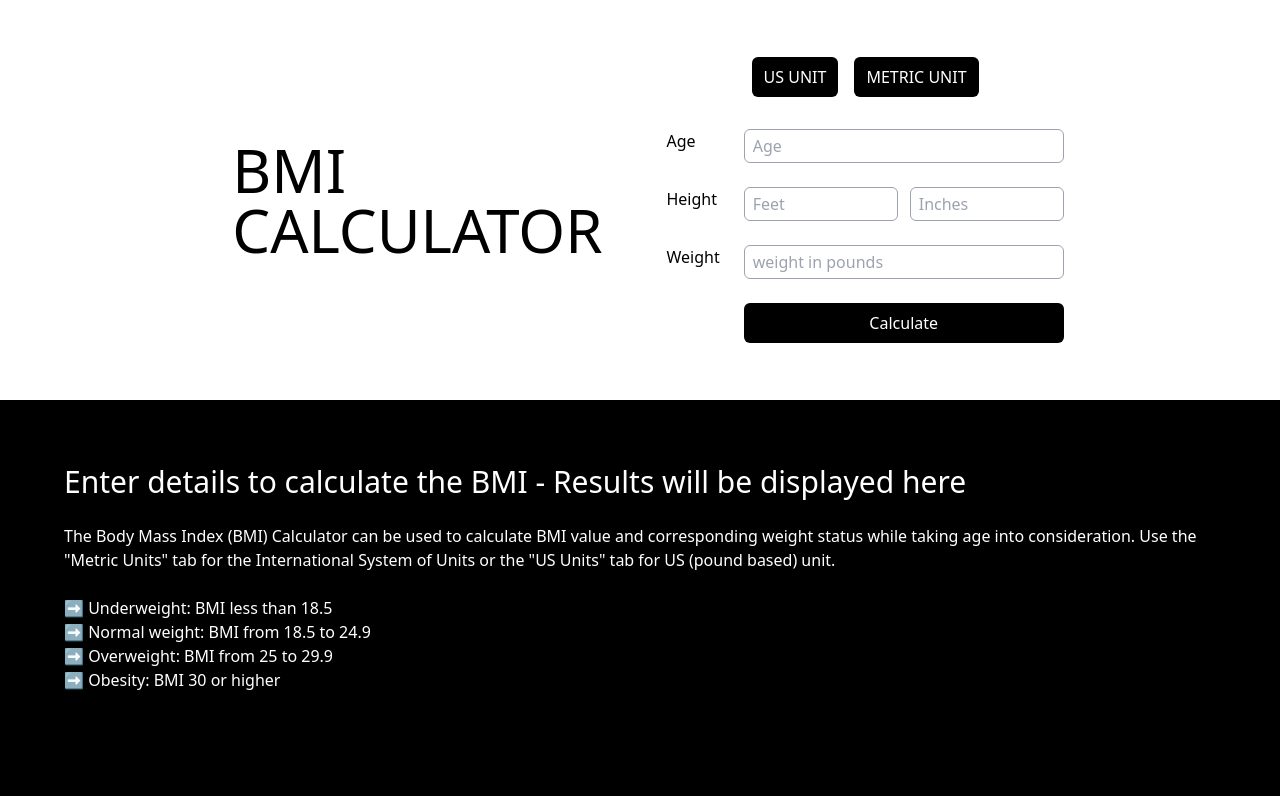
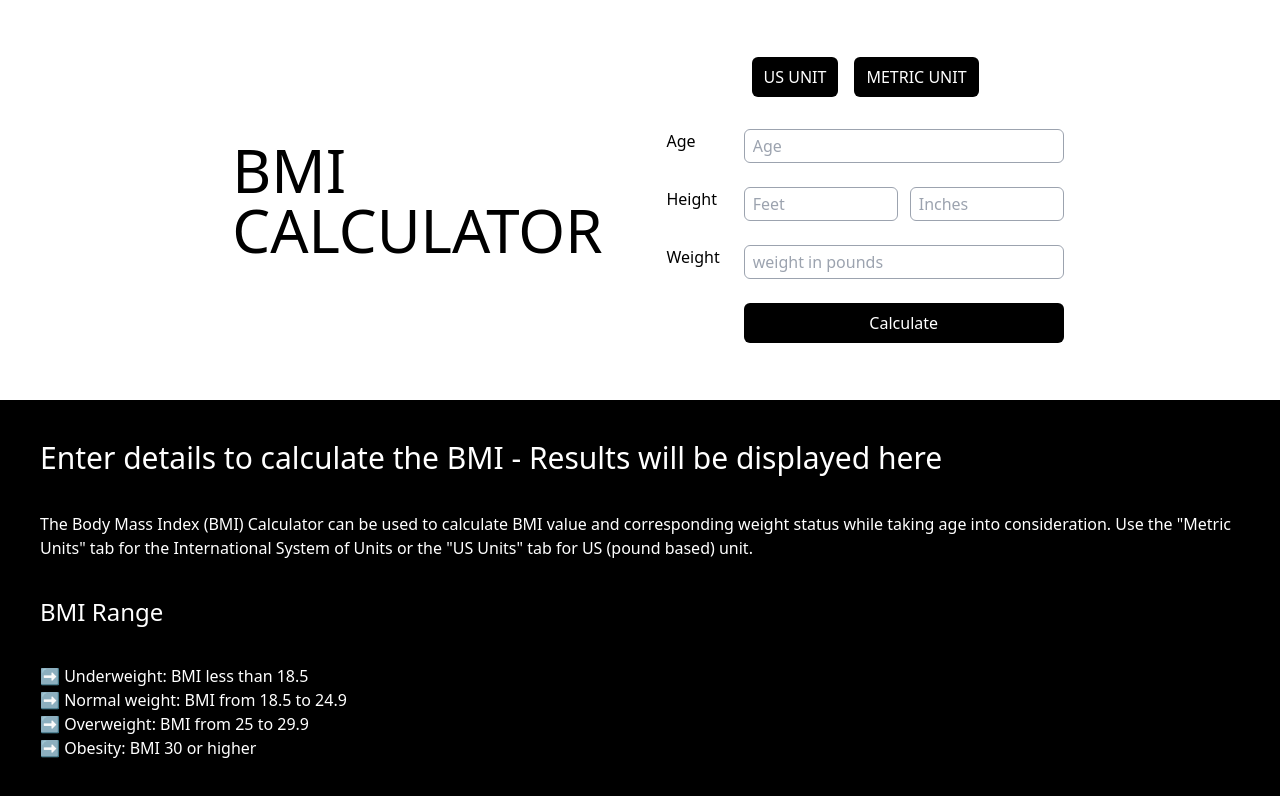
Before and after one commit to kaarthi290598/bmicalculator-react, a React (Create React App) app: page / in a window 1280 px wide. Shown: the top 796 px of the page. Built offline with nearby package versions, Linux system fonts and the light colour scheme.

Commit message:
results text size

```diff
--- a/src/App.js
+++ b/src/App.js
@@ -80,8 +80,8 @@ function Formbmi({ bmi, setbmi, setbmimetric }) {
 
   return (
     <div className=" h-[50%] flex flex-col md:flex-row justify-center p-5">
-      <div className=" md:p-10 p-5 text-center md:text-start md:flex md:items-center">
-        <h1 className="hidden md:block md:text-6xl text-2xl">
+      <div className=" md:p-5 lg:p-10 p-5 text-center md:text-start md:flex md:items-center">
+        <h1 className="hidden md:block md:text-5xl lg:text-6xl  text-2xl">
           BMI <br /> CALCULATOR
         </h1>
         <h1 className="block md:hidden text-4xl">BMI CALCULATOR</h1>
@@ -191,19 +191,20 @@ function Formbmi({ bmi, setbmi, setbmimetric }) {
 
 function Result({ bmi }) {
   return (
-    <div className="h-[50%] bg-black flex flex-col text-white gap-6 p-16">
-      <h2 className="text-3xl">
+    <div className="h-[50%] bg-black flex flex-col justify-center text-white gap-4 md:gap-9  p-10">
+      <h2 className="text-2xl md:text-3xl">
         {bmi
           ? `Your BMI is ${bmi.toFixed(2)} kg/m2`
           : "Enter details to calculate the BMI - Results will be displayed here"}
       </h2>
-      <p className="text-base">
+      <p className="md:text-base">
         The Body Mass Index (BMI) Calculator can be used to calculate BMI value
         and corresponding weight status while taking age into consideration. Use
         the "Metric Units" tab for the International System of Units or the "US
         Units" tab for US (pound based) unit.
       </p>
-      <ul className="text-base">
+      <h3 className="text-xl md:text-2xl">BMI Range</h3>
+      <ul className="text-sm md:text-base">
         <li>➡️ Underweight: BMI less than 18.5</li>
         <li>➡️ Normal weight: BMI from 18.5 to 24.9</li>
         <li>➡️ Overweight: BMI from 25 to 29.9</li>
```
